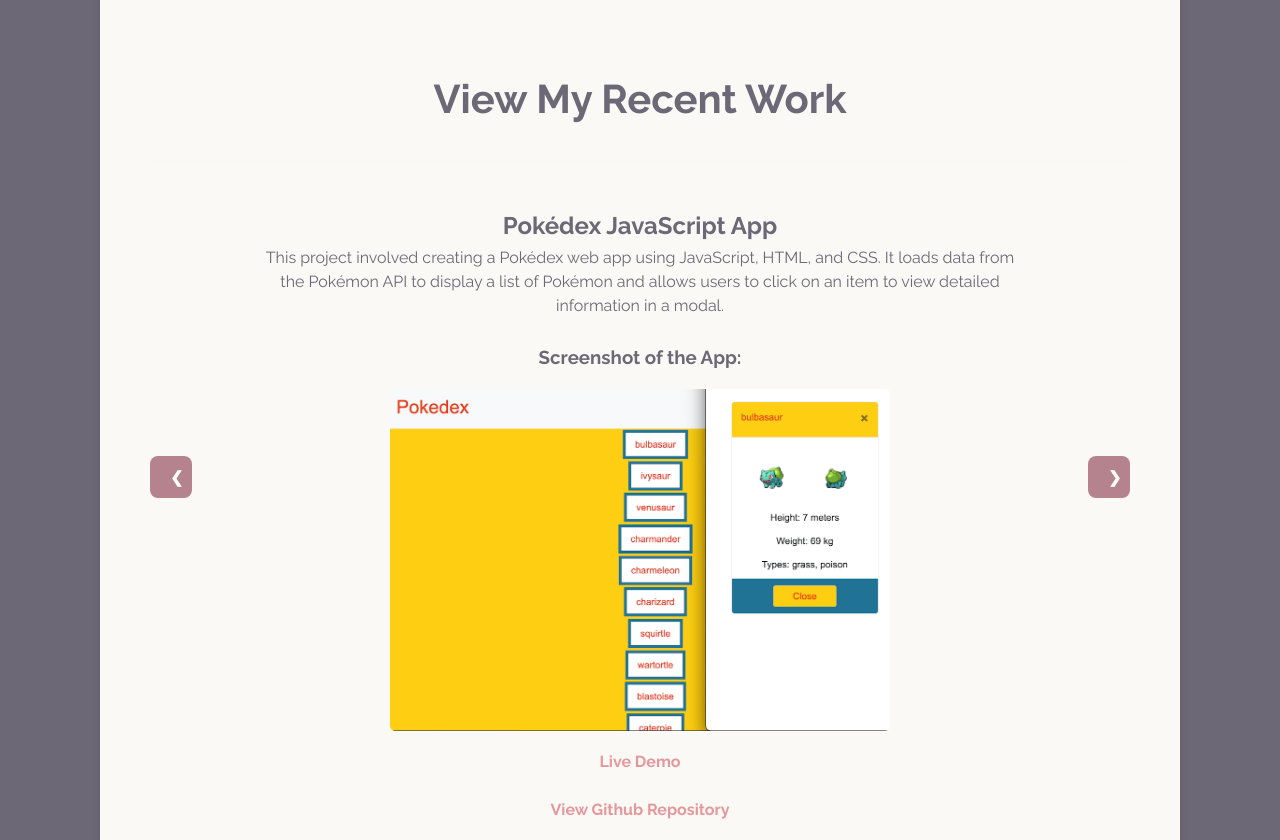
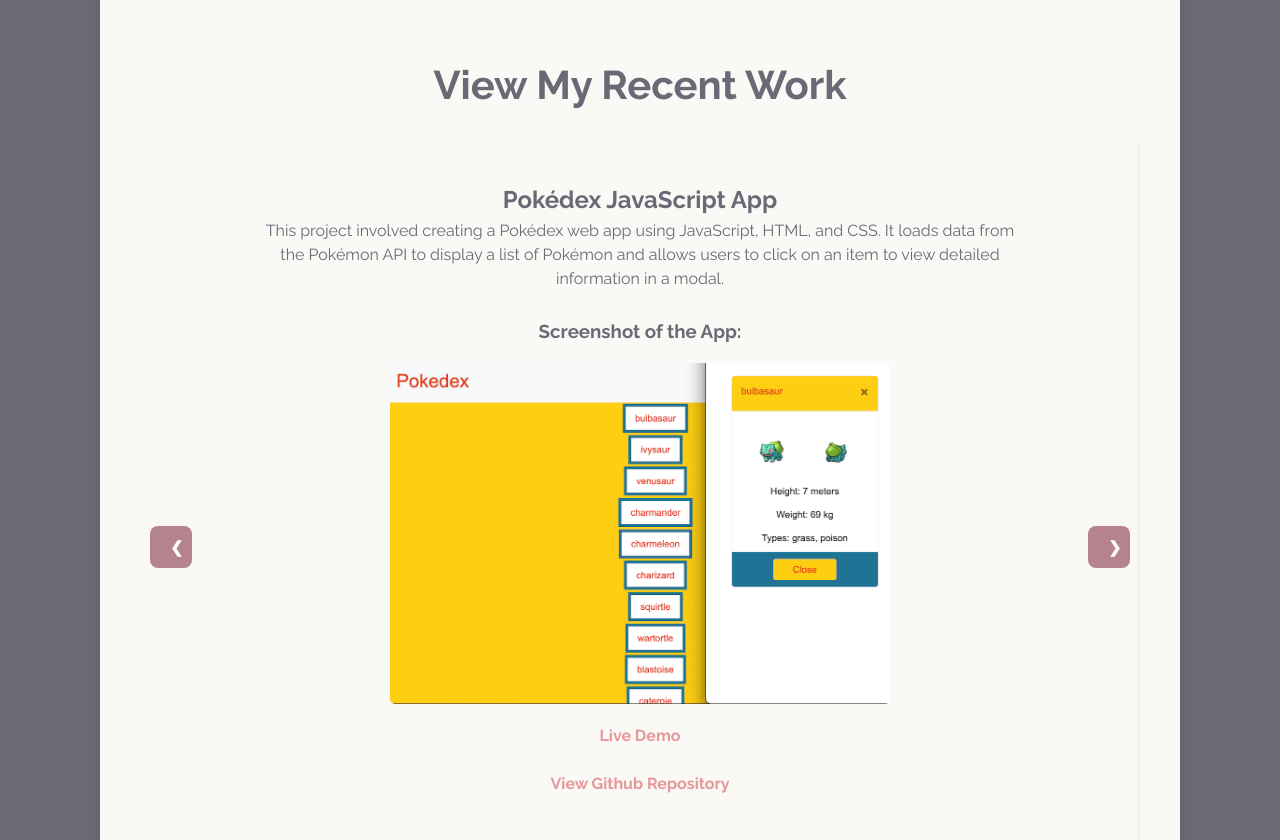
Before and after one commit to Chels93/CF--Portfolio, a website: page index.html in a window 1280 px wide. Shown: the part 927-1767 px from the top of the page. Drawn offline with Linux system fonts and the light colour scheme.

Commit message:
updated css styling for index.html

```diff
--- a/css/style.production.css
+++ b/css/style.production.css
@@ -127,7 +127,6 @@
 
 /* Basic styling for carousel */
 .carousel-container {
-  margin-top: 40px;
   display: relative;
   justify-content: center;
   align-items: center;
@@ -138,9 +137,8 @@
 }
 
 .carousel-items {
-    margin-top: 20px;
   display: flex;
-  gap: 20px;
+
   transition: transform 0.5s ease-in-out;
 }
 
--- a/index.html
+++ b/index.html
@@ -57,9 +57,11 @@
         mountains with my family or diving into a god book. Check out some of my
         projects below!
       </p>
+      <br />
+      <h1>View My Recent Work</h1>
       <section class="wrapper">
         <div class="carousel-container">
-            <h1>View My Recent Work</h1>
+
           <div class="carousel-items">
             <div class="carousel-item">
               <h2>Pokédex JavaScript App</h2>
```
